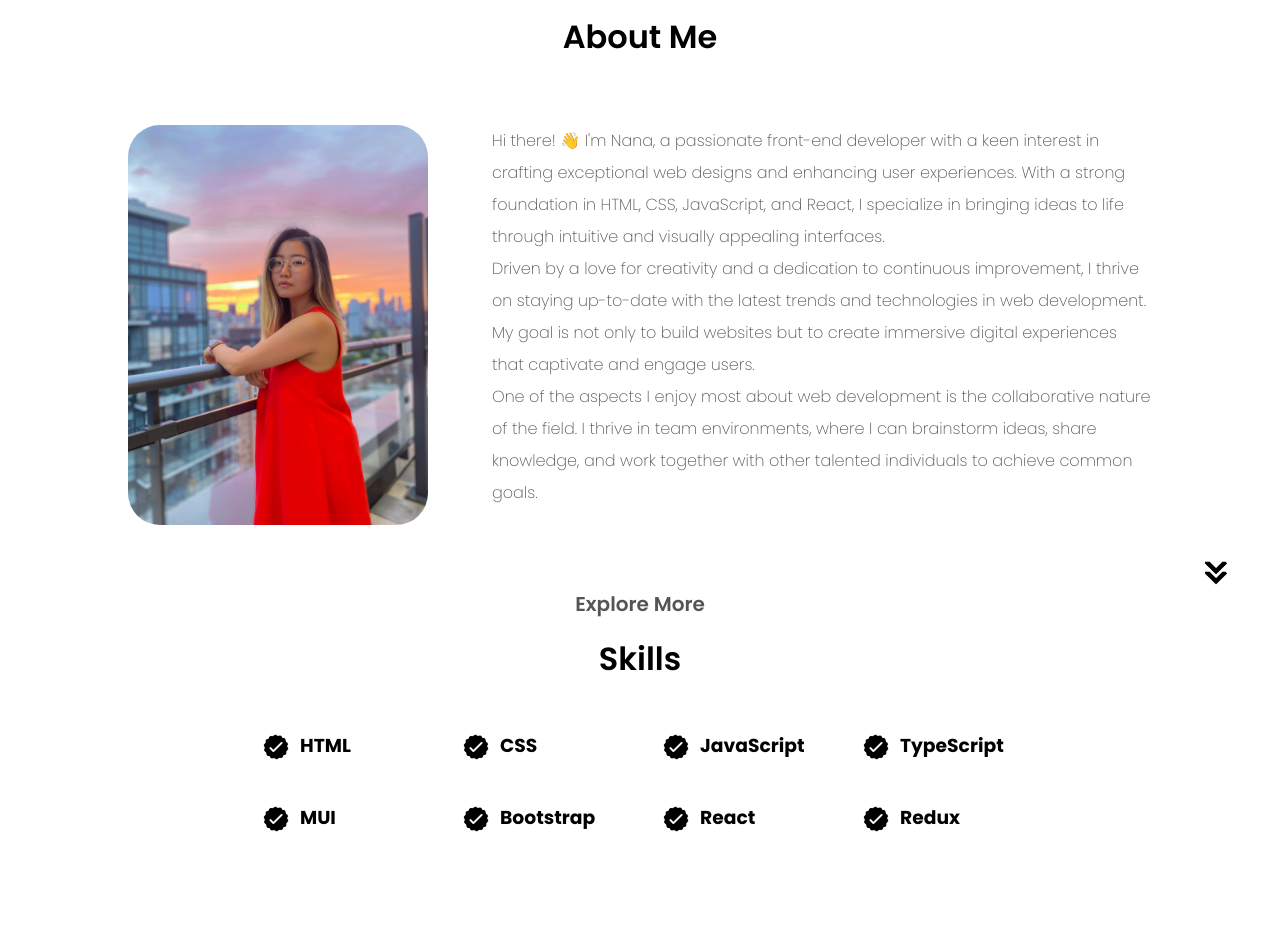
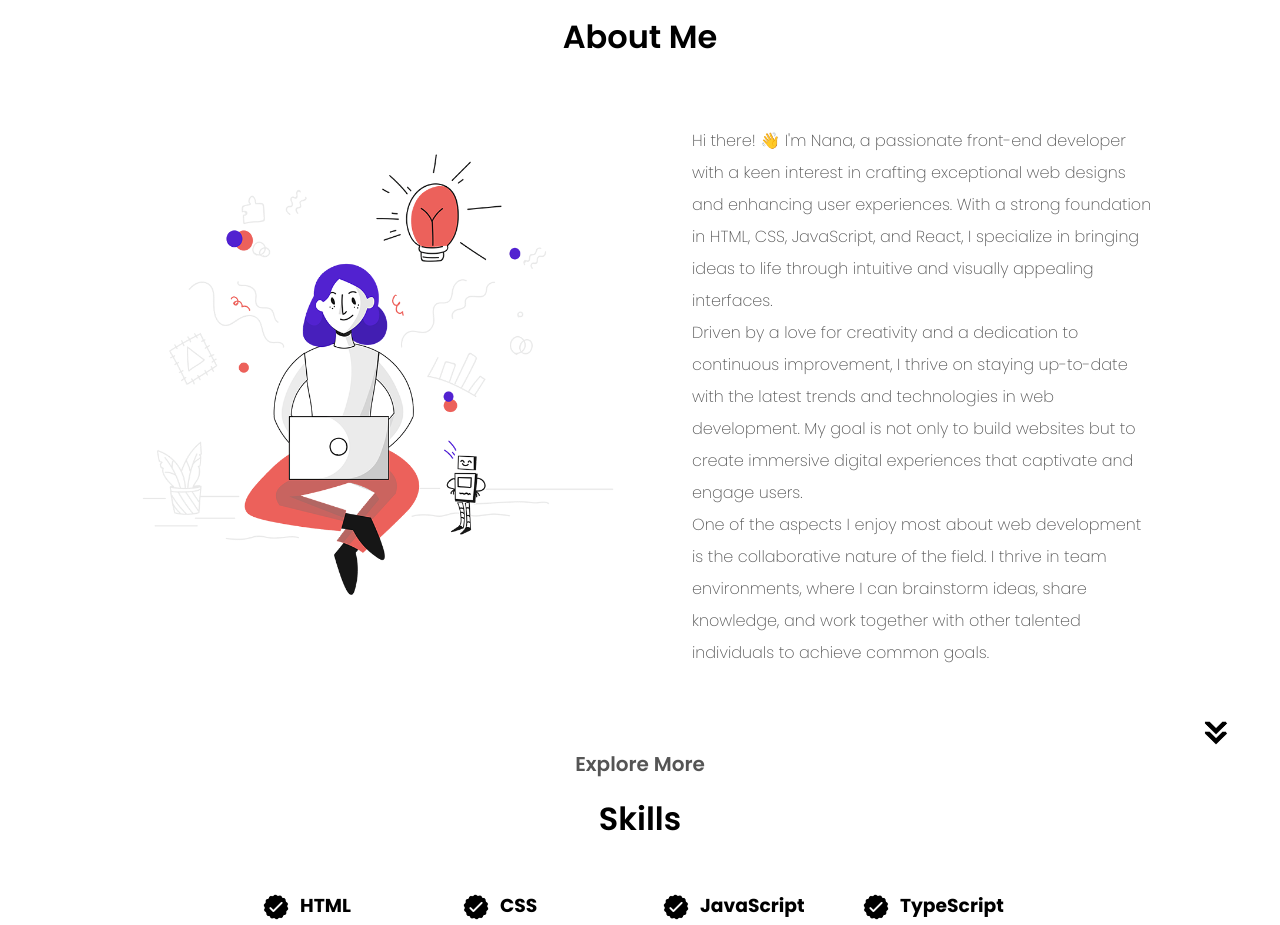
Before and after one commit to Nanaimaan/nana-portfolio, a plain HTML site: page index.html in a window 1280 px wide. Shown: the part 961-1886 px from the top of the page. Drawn offline with Linux system fonts and the light colour scheme.

Commit message:
chnaged icon

```diff
--- a/index.html
+++ b/index.html
@@ -81,7 +81,7 @@
           <div class="section__pic-conatiner">
             <img
               class="about-pic"
-              src="./assets/profile.JPG"
+              src="./assets/about-image.png"
               alt="Profile picture"
             />
           </div>
--- a/mediaqueries.css
+++ b/mediaqueries.css
@@ -1,3 +1,9 @@
+@media screen and (max-width: 1500px) {
+  .about-text {
+
+  }
+}
+
 @media screen and (max-width: 1400px) {
   #profile {
     height: 83vh;
--- a/style.css
+++ b/style.css
@@ -276,9 +276,8 @@ section {
 .about-pic {
   border-radius: 2rem;
   display: flex;
-  height: 400px;
-  width: 300px;
-  margin-top: 3rem;
+  height: 500px;
+  width: 500px;
 }
 
 .arrow {
```
Also changed, not shown: assets/about-image.png (added), assets/image.avif (added), 1 other file.
